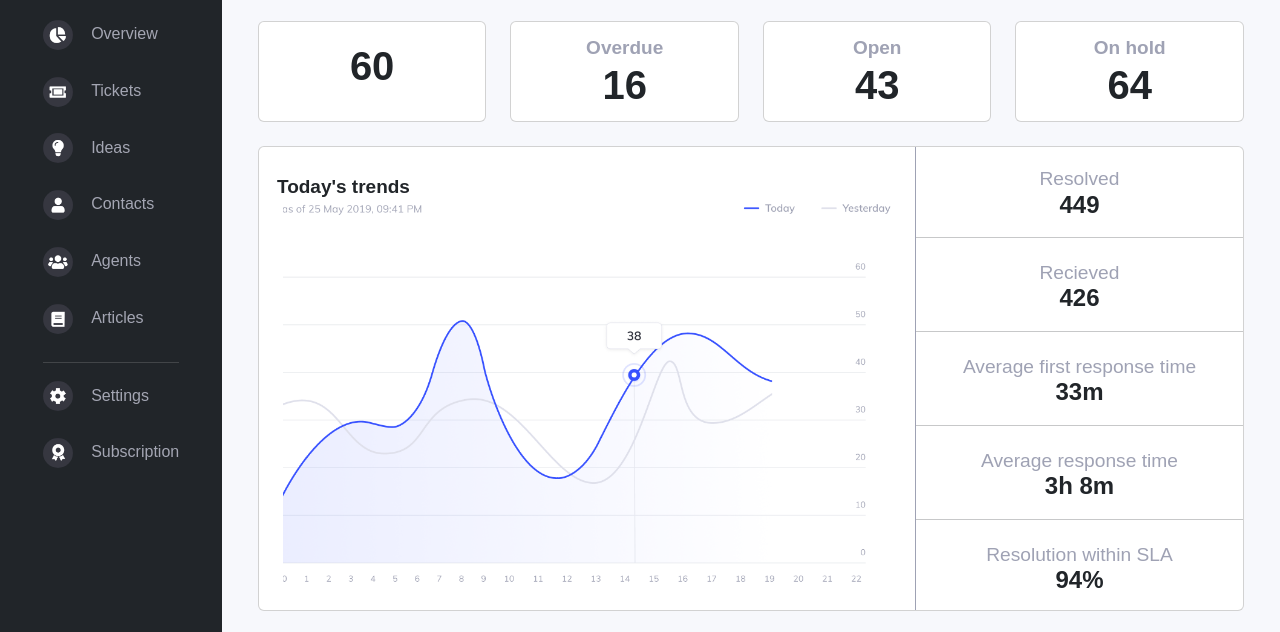
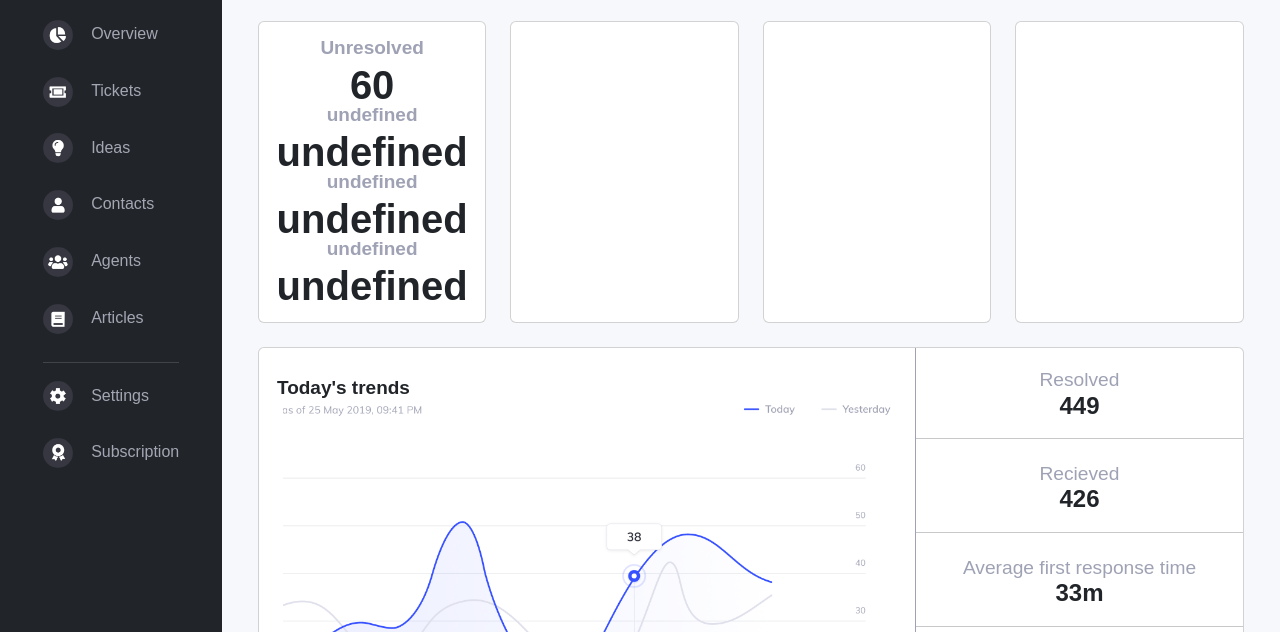
Before and after one commit to VimbaiChikoore/INM320SAA_Headless_CMS_Vimbai_Chikoore, a website: page public/index.html in a window 1280 px wide. Shown: the part 115-747 px from the top of the page. Drawn offline with nearby package versions, Linux system fonts and the light colour scheme.

Commit message:
Progress but errors

```diff
--- a/public/data/content.json
+++ b/public/data/content.json
@@ -4,5 +4,14 @@
         {"ticket2_name":"Overdue", "ticket2_result":"16"},
         {"ticket3_name":"Open", "ticket3_result":"43"},
         {"ticket4_name":"On Hold", "ticket4_result":"64"}
+    ],
+
+    "todays_trends":[
+        {"trend1_name":"Resolved", "trend1_result":"449"},
+        {"trend2_name":"Recieved", "trend2_result":"426"},
+        {"trend3_name":"Average first response time", "trend3_result":"33m"},
+        {"trend4_name":"Average ", "trend4_result":"3h 8m"},
+        {"trend5_name":"Resolved", "trend5_result":"94%"}
+
     ]
 }
--- a/public/index.html
+++ b/public/index.html
@@ -122,9 +122,7 @@
               <!-- Unresolved Card-->
               <div class="col-lg-3 py-2">
                 <div class="card h-100 ticket-body">
-                  <div class="card-body">
-                    <h5 class="card-title ticket-name ticket1_id"></h5>
-                    <p class="card-text ticket-count">60</p>
+                  <div class="card-body" id="ticket1_id">
                   </div>
                 </div>
               </div>
@@ -132,8 +130,8 @@
               <div class="col-lg-3 py-2">
                 <div class="card h-100 ticket-body">
                   <div class="card-body">
-                    <h5 class="card-title ticket-name">Overdue</h5>
-                    <p class="card-text ticket-count">16</p>
+                    <h5 class="card-title ticket-name ticket2_name"></h5>
+                    <p class="card-text ticket-count ticket2_result"></p>
                   </div>
                 </div>
               </div>
@@ -141,8 +139,8 @@
               <div class="col-lg-3 py-2">
                 <div class="card h-100 ticket-body">
                   <div class="card-body">
-                    <h5 class="card-title ticket-name">Open</h5>
-                    <p class="card-textn ticket-count">43</p>
+                    <h5 class="card-title ticket-name ticket3_name"></h5>
+                    <p class="card-textn ticket-count ticket3_result"></p>
                   </div>
                 </div>
               </div>
@@ -150,8 +148,8 @@
               <div class="col-lg-3 py-2">
                 <div class="card h-100 ticket-body">
                   <div class="card-body">
-                    <h5 class="card-title ticket-name">On hold</h5>
-                    <p class="card-text ticket-count">64</p>
+                    <h5 class="card-title ticket-name ticket4_name"></h5>
+                    <p class="card-text ticket-count ticket4_result"></p>
                   </div>
                 </div>
               </div>
--- a/public/js/main.js
+++ b/public/js/main.js
@@ -1,24 +1,25 @@
-// async/await method
+// Async/await method
 
-async function ticketStatus(){
-    try{
-        const ticket1_holder = document.getElementById('ticket1_id')
+async function update_dashboard(){
+  try {
+    const card1_holder = document.getElementById('ticket1_id');
 
-        const temp = await fetch("data/content.json")
-        const data = await temp.json();
+    const get_data = await fetch("data/content.json");
+    const store_data = await get_data.json();
 
-        data.tickets.forEach(ticket_item=>{
-            const pickle = document.createElement('h5');
-            pickle.innerHTML = `<h5>${ticket_item.ticket1_name}</h5>`
-            ticket1_holder.append(pickle);
+    store_data.tickets.forEach(ticket_item => {
 
-            console.log(pickle);
-        })
+      // Creating HTML elements for ticket 1- Unresolved
+      const ticket1_data = document.createElement('div');
+      ticket1_data.innerHTML = `<h5 class="card-title ticket-name">${ticket_item.ticket1_name}</h5>
+                                <p class="card-text ticket-count">${ticket_item.ticket1_result}</p>`;
+      card1_holder.appendChild(ticket1_data);
 
-    } catch(error){
-        console.log(error);
-        console.log('error')
-    }
+
+    });
+  } catch (error) {
+    console.log('error:', error);
+  }
 }
 
-ticketStatus();
+update_dashboard();
```
